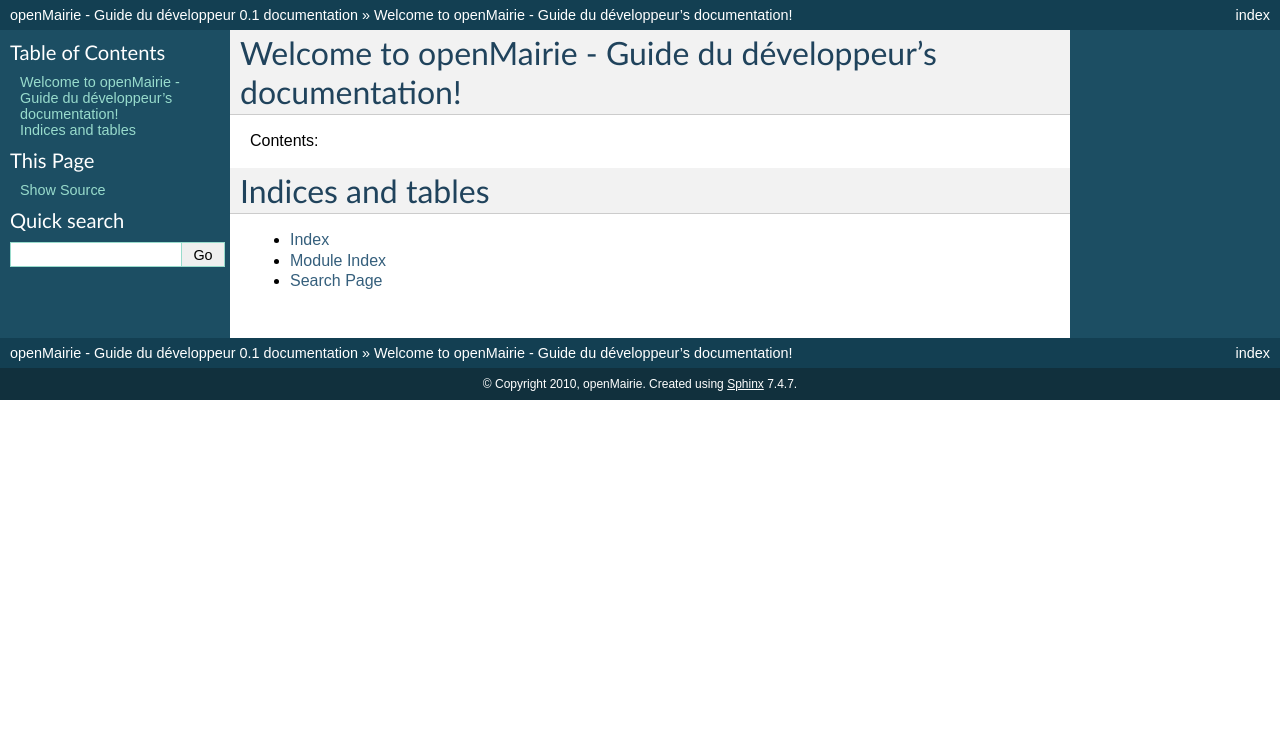
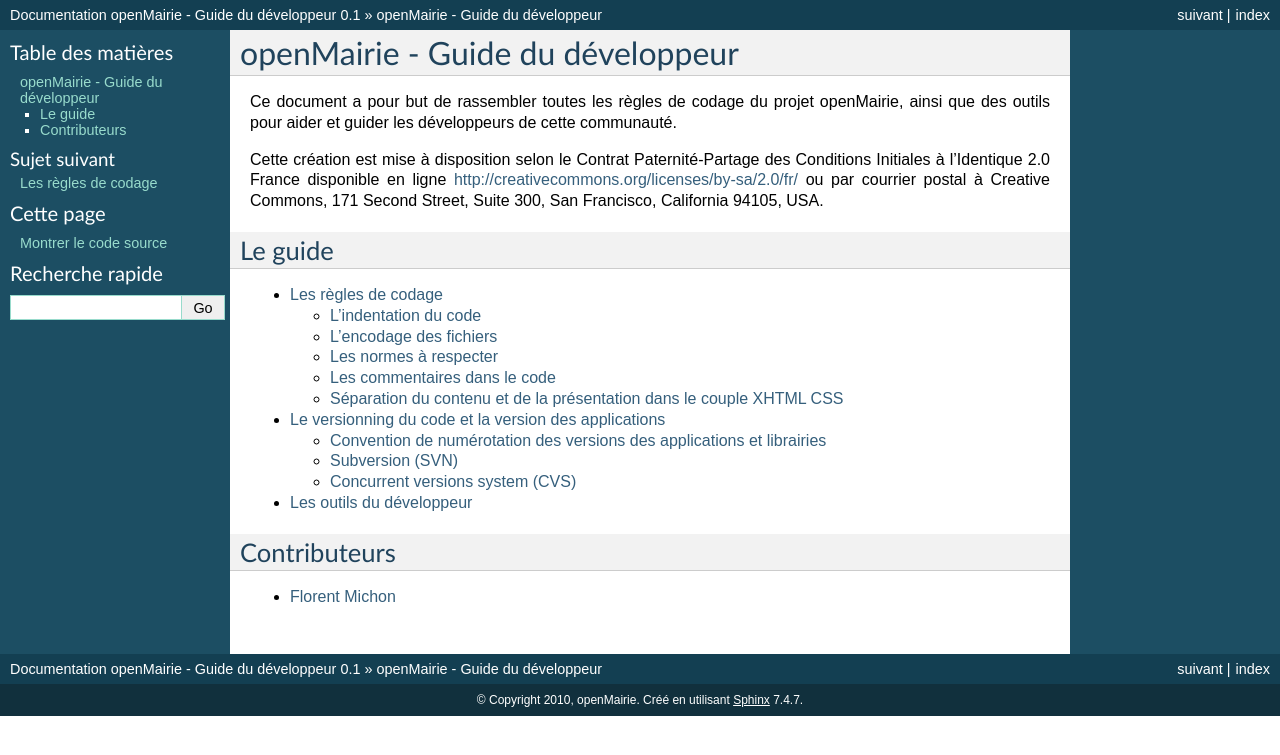
Before and after one commit to tuxayo/omframework-documentation, a Sphinx documentation site: the page built from source/index.rst, in a window 1280 px wide. Shown: the top 755 px of the page. Built offline with Sphinx 7.4.7, drawn with Linux system fonts in a browser that asks for light colours.

Commit message:
Un premier plan pour le guide

```diff
--- a/source/conf.py
+++ b/source/conf.py
@@ -51,7 +51,7 @@
 
 # The language for content autogenerated by Sphinx. Refer to documentation
 # for a list of supported languages.
-#language = None
+language = 'fr'
 
 # There are two options for replacing |today|: either, you set today to some
 # non-false value, then it is used:
--- a/source/index.rst
+++ b/source/index.rst
@@ -3,17 +3,32 @@
    You can adapt this file completely to your liking, but it should at least
    contain the root `toctree` directive.
 
-Welcome to openMairie - Guide du développeur's documentation!
-=============================================================
+=================================
+openMairie - Guide du développeur
+=================================
 
-Contents:
+Ce document a pour but de rassembler toutes les règles de codage du projet
+openMairie, ainsi que des outils pour aider et guider les développeurs de cette
+communauté.
+
+Cette création est mise à disposition selon le Contrat Paternité-Partage des
+Conditions Initiales à l'Identique 2.0 France disponible en ligne
+http://creativecommons.org/licenses/by-sa/2.0/fr/ ou par courrier postal à
+Creative Commons, 171 Second Street, Suite 300, San Francisco,
+California 94105, USA.
+
+Le guide
+========
 
 .. toctree::
    :maxdepth: 2
 
-Indices and tables
-==================
+   regles/index.rst
+   versions/index.rst
+   outils/index.rst
 
-* :ref:`genindex`
-* :ref:`modindex`
-* :ref:`search`
+
+Contributeurs
+=============
+
+* `Florent Michon <fmichon@atreal.net>`_
--- /dev/null
+++ b/source/regles/commentaire.rst
@@ -0,0 +1,7 @@
+.. _commentaire:
+
+#############################
+Les commentaires dans le code
+#############################
+
+...
--- /dev/null
+++ b/source/regles/encodage.rst
@@ -0,0 +1,7 @@
+.. _encodage:
+
+#######################
+L'encodage des fichiers
+#######################
+
+...
--- /dev/null
+++ b/source/regles/indentation.rst
@@ -0,0 +1,7 @@
+.. _indentation:
+
+#####################
+L'indentation du code
+#####################
+
+...
--- /dev/null
+++ b/source/regles/index.rst
@@ -0,0 +1,14 @@
+.. _regles:
+
+####################
+Les règles de codage
+####################
+
+.. toctree::
+   :maxdepth: 3
+
+   indentation.rst
+   encodage.rst
+   norme.rst
+   commentaire.rst
+   separation-contenu-presentation.rst
--- /dev/null
+++ b/source/regles/norme.rst
@@ -0,0 +1,17 @@
+.. _norme:
+
+######################
+Les normes à respecter
+######################
+
+===============================
+Pourquoi respecter des normes ?
+===============================
+
+...
+
+======================
+XHTML Valide et le W3C
+======================
+
+...
--- /dev/null
+++ b/source/regles/separation-contenu-presentation.rst
@@ -0,0 +1,7 @@
+.. _separation-contenu-presentation:
+
+####################################################################
+Séparation du contenu et de la présentation dans le couple XHTML CSS
+####################################################################
+
+...
--- /dev/null
+++ b/source/versions/cvs.rst
@@ -0,0 +1,5 @@
+.. _cvs:
+
+################################
+Concurrent versions system (CVS)
+################################
--- /dev/null
+++ b/source/versions/index.rst
@@ -0,0 +1,12 @@
+.. _versions:
+
+#####################################################
+Le versionning du code et la version des applications
+#####################################################
+
+.. toctree::
+   :maxdepth: 3
+
+   numerotation.rst
+   svn.rst
+   cvs.rst
--- /dev/null
+++ b/source/versions/numerotation.rst
@@ -0,0 +1,7 @@
+.. _numerotation:
+
+######################################################################
+Convention de numérotation des versions des applications et librairies
+######################################################################
+
+...
--- /dev/null
+++ b/source/versions/svn.rst
@@ -0,0 +1,5 @@
+.. _svn:
+
+################
+Subversion (SVN)
+################
```
Also changed, not shown: source/outils/index.rst (added, +46 -0 lines).
